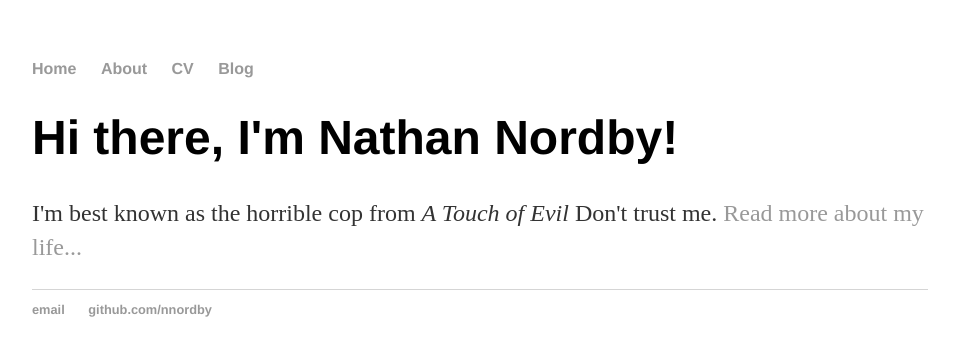
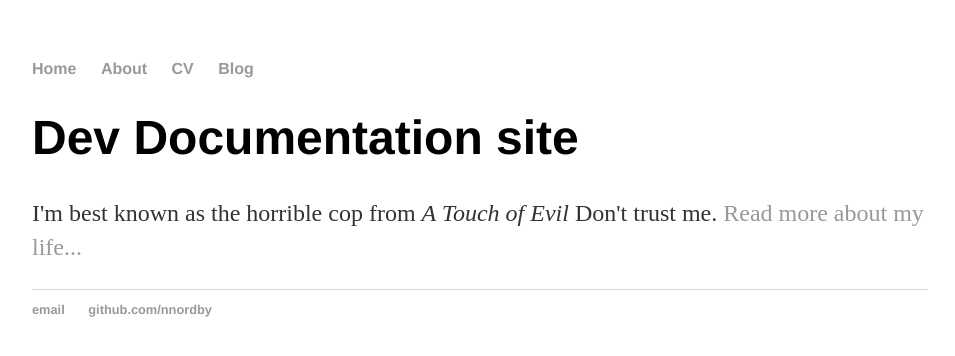
Before and after one commit to nnordby/docs, a Jekyll site: the page built from index.html, in a window 1280 px wide. Shown: the top 356 px of the page, without its empty margins (160-1115 px from the left). Built offline with Jekyll 4.4.1, drawn with Linux system fonts in a browser that asks for light colours.

Commit message:
Update index.html
Changes

```diff
--- a/index.html
+++ b/index.html
@@ -3,6 +3,6 @@ layout: default
 title: Nathan Nordby, Doc Creator Extraordinaire
 ---
 <div class="blurb">
-	<h1>Hi there, I'm Nathan Nordby!</h1>
+	<h1>Dev Documentation site</h1>
 	<p>I'm best known as the horrible cop from <em>A Touch of Evil</em> Don't trust me. <a href="/about">Read more about my life...</a></p>
 </div><!-- /.blurb -->
```
